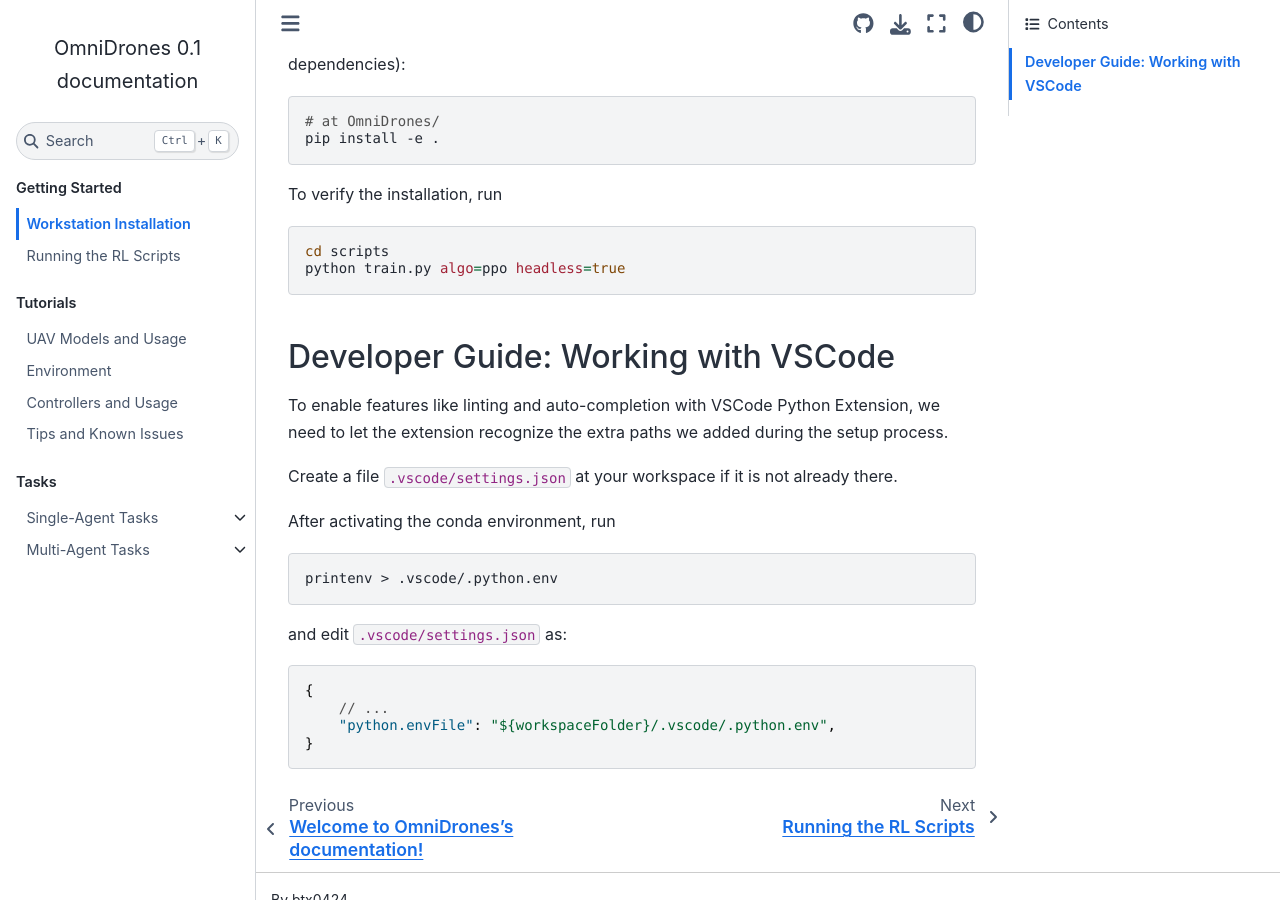
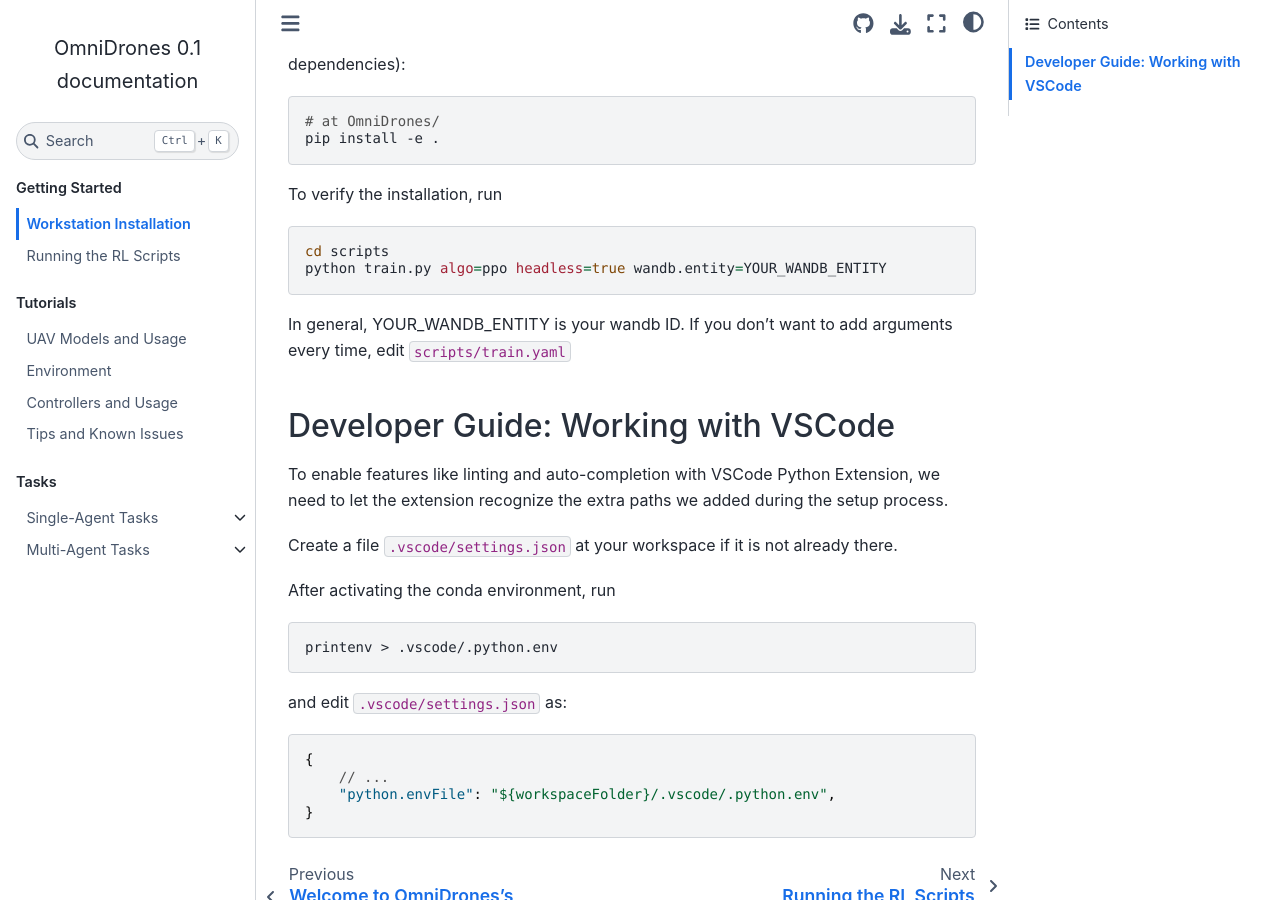
Before and after one commit to btx0424/OmniDrones, a Sphinx documentation site: the page built from docs/source/installation.rst, in a window 1280 px wide and 900 px high, scrolled down 1070 px. Built offline with Sphinx 7.4.7 and the Sphinx Book theme 1.1.4, drawn with Linux system fonts in a browser that asks for light colours.

Commit message:
add guide for wandb entity

```diff
--- a/docs/source/installation.rst
+++ b/docs/source/installation.rst
@@ -56,7 +56,10 @@
 .. code-block:: bash
 
     cd scripts
-    python train.py algo=ppo headless=true
+    python train.py algo=ppo headless=true wandb.entity=YOUR_WANDB_ENTITY
+
+In general, YOUR_WANDB_ENTITY is your wandb ID.
+If you don't want to add arguments every time, edit ``scripts/train.yaml``
 
 
 Developer Guide: Working with VSCode
```
